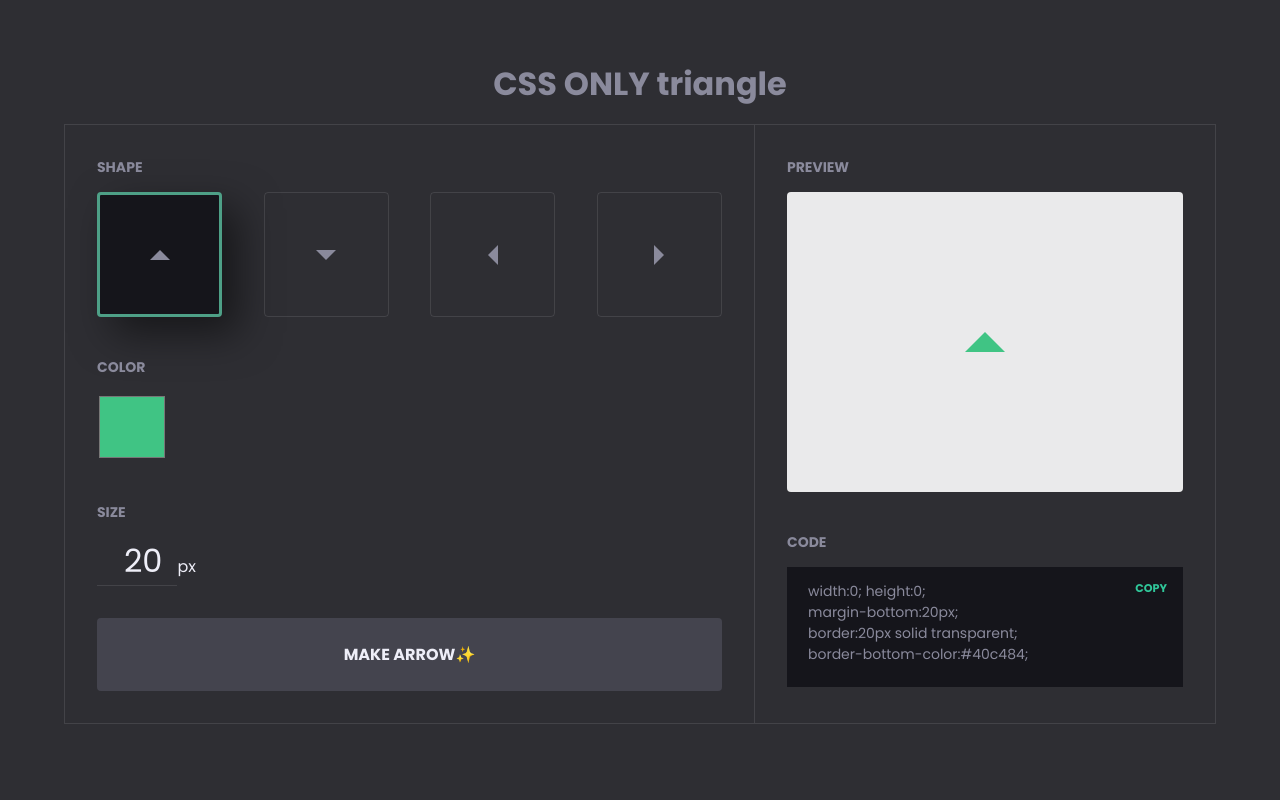
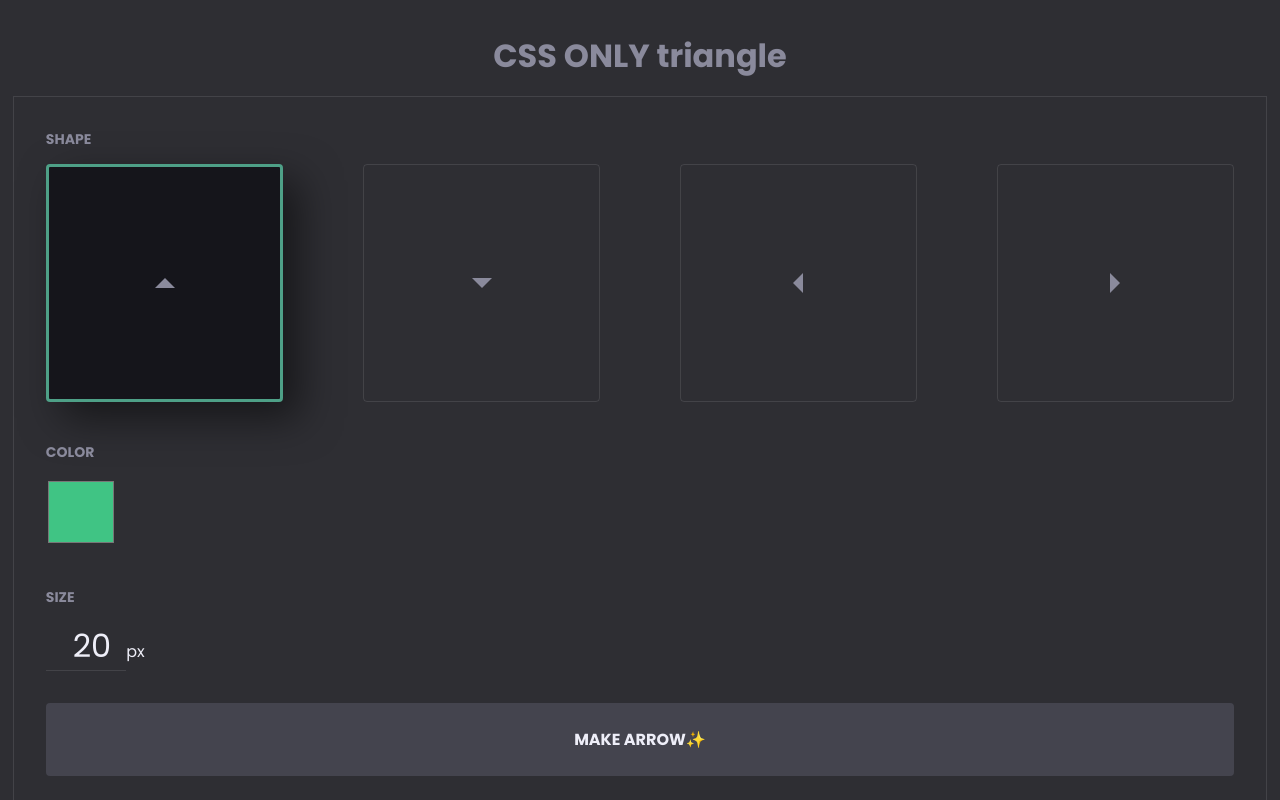
Before and after one commit to OhIkmyeong/borderWidth, a plain HTML site: page index.html in a window 1280 px wide. Shown: the top 800 px of the page. Drawn offline with Linux system fonts and the light colour scheme.

Commit message:
commit comment

```diff
--- a/src/style.css
+++ b/src/style.css
@@ -173,3 +173,14 @@ h1{position:relative;font-size:2rem;color:var(--f-title);}
     font-size:.7rem;font-weight:bold;color:rgb(48, 199, 154);
     text-transform:uppercase;
 }
+
+@media all and (max-width:1400px){
+h1{margin-top:2rem;}
+#wrapper{width:98%;}
+#sect_ipt{
+    width:100%;
+    border-right:none;
+    border-bottom:var(--border);
+}
+#sect_result{width:100%;}
+}/* 미디어쿼리 */
```
